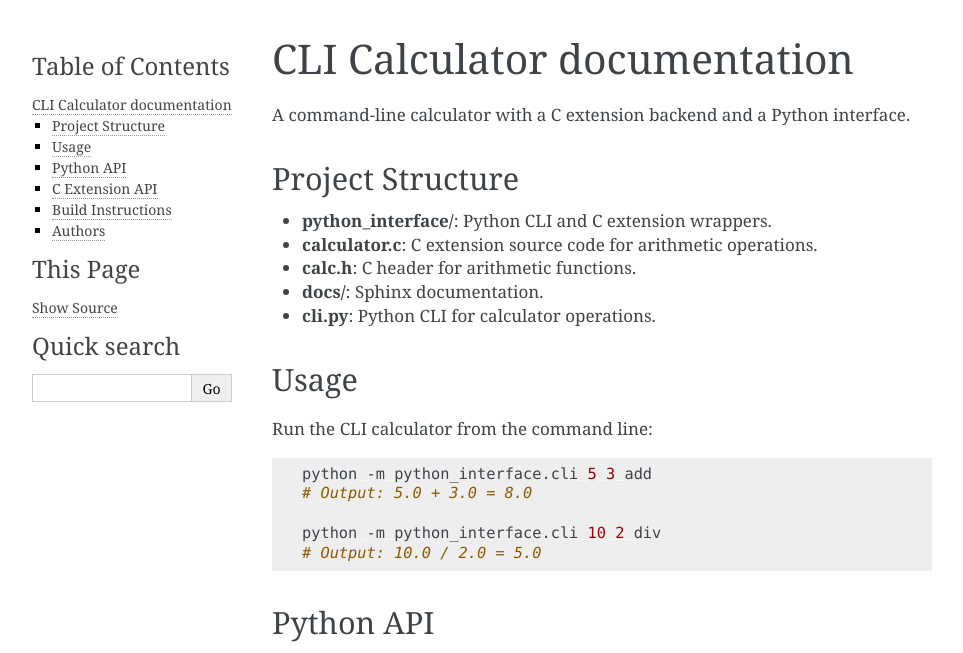
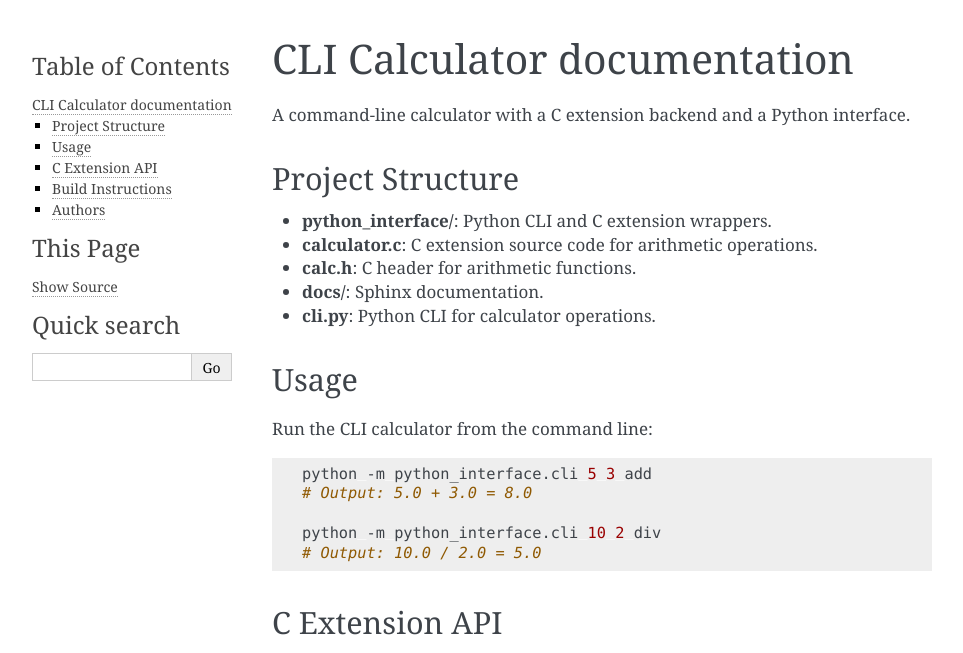
Before and after one commit to tahaaa22/CLI-calculator, a Sphinx documentation site: the page built from docs/source/index.rst, in a window 1280 px wide. Shown: the top 653 px of the page, without its empty margins (148-1111 px from the left). Built offline with Sphinx 7.4.7, drawn with Linux system fonts in a browser that asks for light colours; grey boxes are pictures that could not be loaded.

```diff
--- a/docs/source/index.rst
+++ b/docs/source/index.rst
@@ -27,14 +27,6 @@
 
    python -m python_interface.cli 10 2 div
    # Output: 10.0 / 2.0 = 5.0
-
-Python API
-----------
-
-.. automodule:: cli
-   :members:
-   :undoc-members:
-   :show-inheritance:
 
 C Extension API
 ---------------
```
Also changed, not shown: 2 other files.
